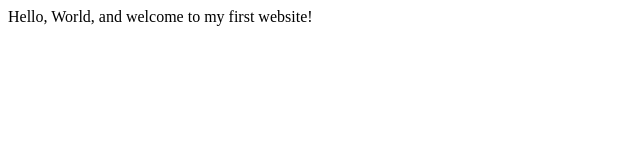
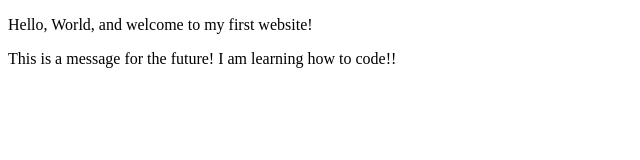
Before and after one commit to willisiam/willisiam.github.io, a plain HTML site: page index.html in a window 1280 px wide. Shown: the whole page, without its empty margins (0-640 px from the left). Drawn offline with Linux system fonts and the light colour scheme.

Commit message:
Updated index.html
Added author
Replaced title
Changed text into paragraph
Added new paragraph

```diff
--- a/index.html
+++ b/index.html
@@ -3,9 +3,11 @@
     <head>
         <meta charset="utf-8">
         <meta name="viewport" content="width=device-width, initial-scale=1.0">
-        <title>My First Website</title>
+        <meta name="author" content="William Sharon">
+        <title>First Website of William the Writer</title>
     </head>
     <body>
-       Hello, World, and welcome to my first website!
+       <p>Hello, World, and welcome to my first website!</p>
+        <p>This is a message for the future! I am learning how to code!!</p>
     </body>
 </html>
```
